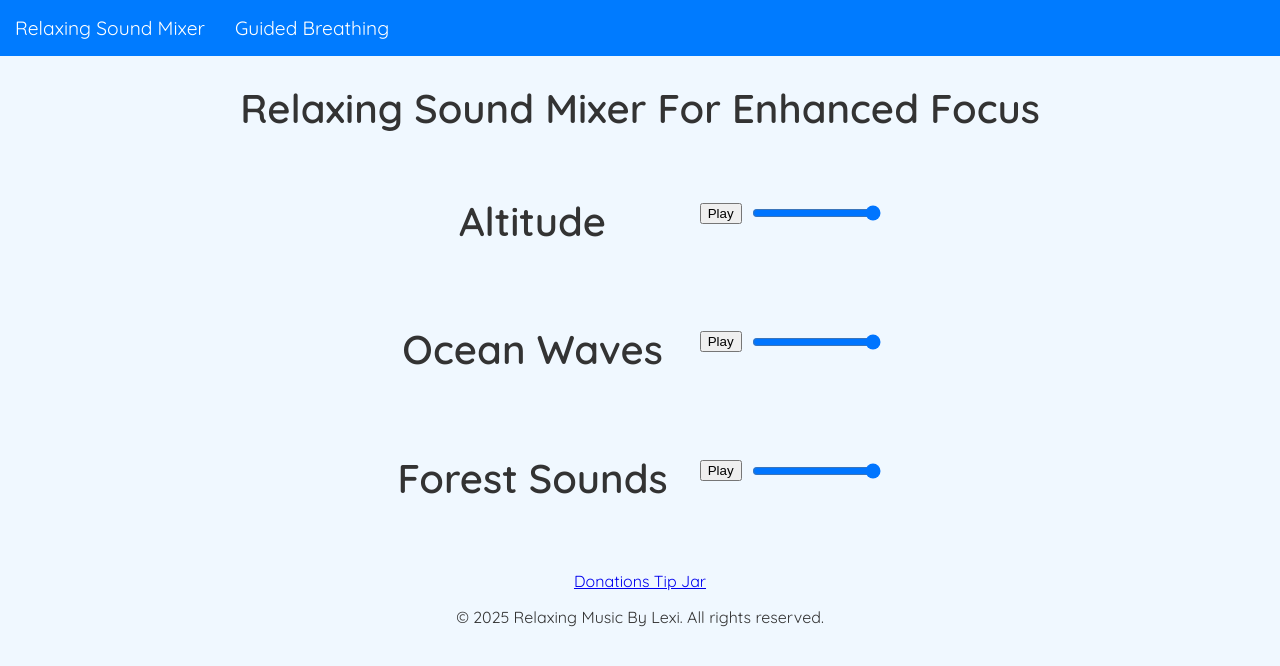
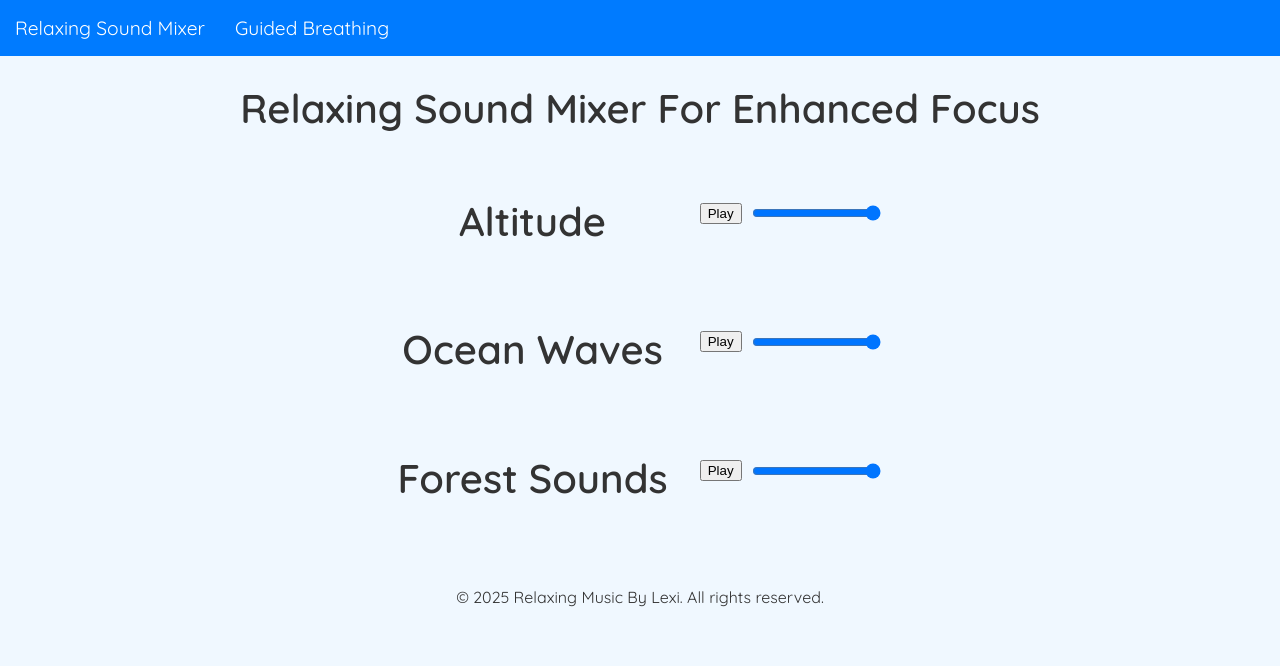
Before and after one commit to relaxingmusicbylexi/Relaxr, a plain HTML site: page index.html in a window 1280 px wide. Drawn offline with Linux system fonts and the light colour scheme.

Commit message:
Add files via upload

```diff
--- a/index.html
+++ b/index.html
@@ -54,7 +54,7 @@
     </table>
 
     <footer>
-        <a href="https://buy.stripe.com/test_4gw4jQd2g0gG1gk4gh" class="btn">Donations Tip Jar</a>
+       <!-- <a href="https://buy.stripe.com/test_4gw4jQd2g0gG1gk4gh" class="btn">Donations Tip Jar</a> -->
         <p>&copy; 2025 Relaxing Music By Lexi. All rights reserved.</p>
     </footer>
 
```
Also changed, not shown: articles.html (+1 -0 lines), breathr.html (+1 -0 lines).
